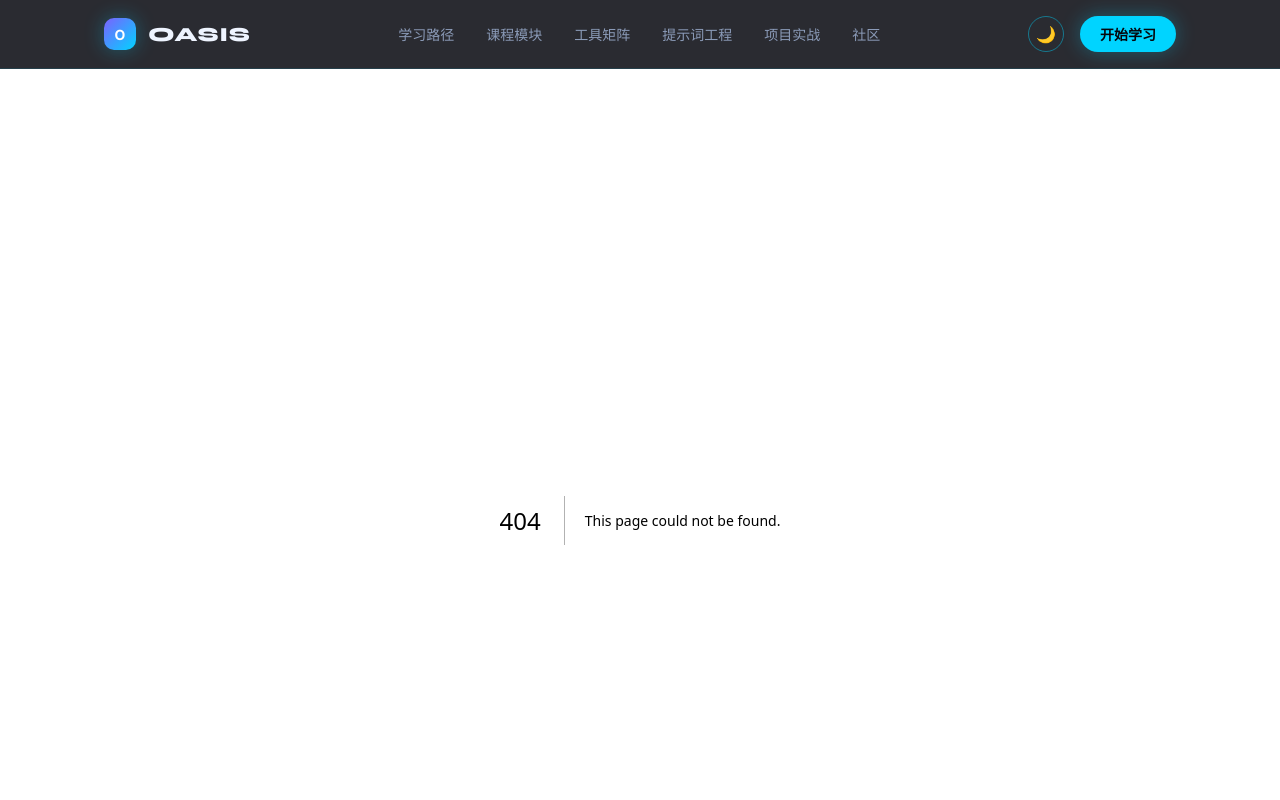
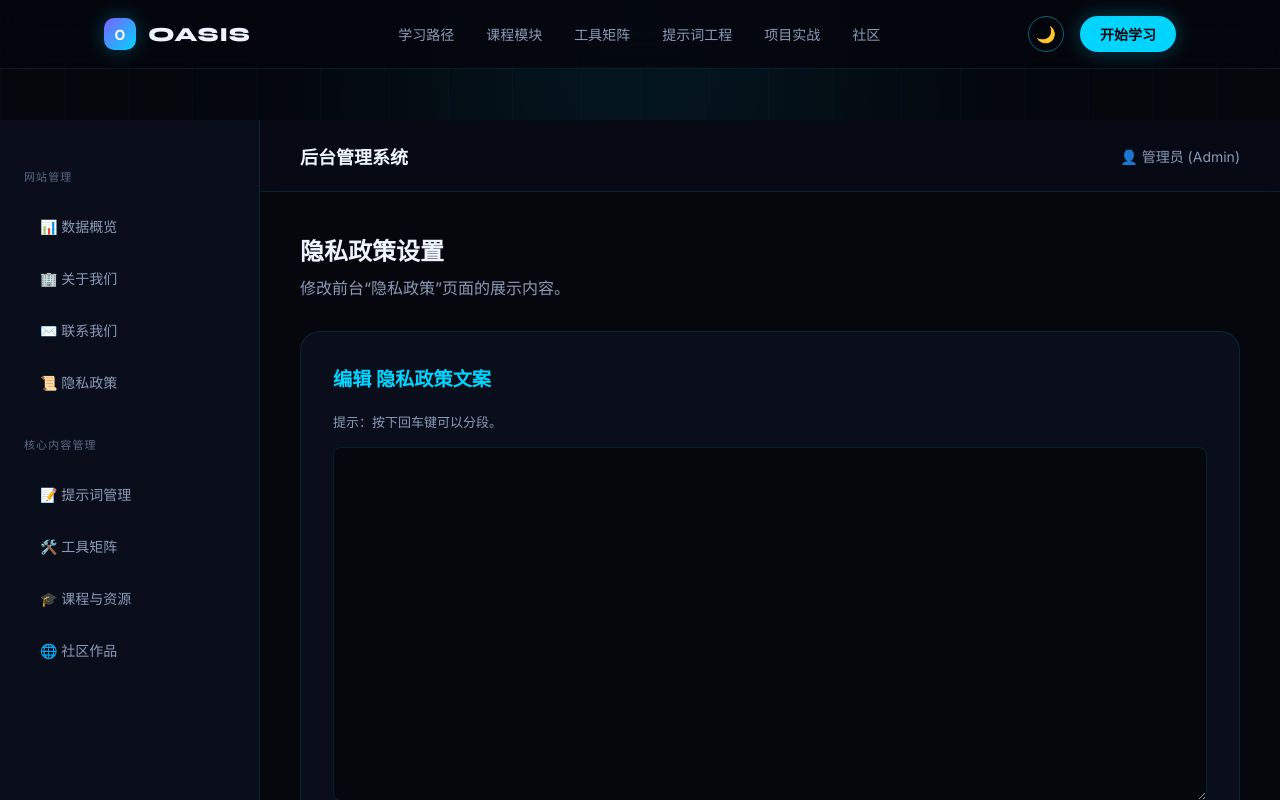
Before and after one commit to lovekont-rgb/oasis-app, a Next.js app: page /admin/site/privacy in a window 1280 px wide. Before the commit this address had no page. Shown: the top 800 px of the page. Built offline with nearby package versions, Linux system fonts and the light colour scheme; no server answers; the database is empty.

Commit message:
隐私政策

```diff
--- a/app/admin/layout.tsx
+++ b/app/admin/layout.tsx
@@ -17,6 +17,10 @@ export default function AdminLayout({ children }: { children: React.ReactNode })
           </Link>
           <Link href="/admin/site/contact" className={`${styles.menuItem}`}>
             ✉️ 联系我们
+          </Link>
+          {/* 👇 新增这一行 */}
+          <Link href="/admin/site/privacy" className={`${styles.menuItem}`}>
+            📜 隐私政策
           </Link>
 
           <div className={styles.menuTitle}>核心内容管理</div>
--- /dev/null
+++ b/app/admin/site/privacy/page.tsx
@@ -0,0 +1,17 @@
+import { createClient } from '@/lib/supabase/server'
+import SiteEditor from '../SiteEditor'
+
+export const instant = false
+
+export default async function AdminPrivacyPage() {
+  const supabase = await createClient()
+  const { data } = await supabase.from('site_settings').select('content').eq('key', 'privacy_policy').single()
+
+  return (
+    <div>
+      <h1 style={{ fontSize: '24px', fontWeight: 800, marginBottom: '8px', color: 'var(--text-primary)' }}>隐私政策设置</h1>
+      <p style={{ color: 'var(--text-secondary)', marginBottom: '32px' }}>修改前台“隐私政策”页面的展示内容。</p>
+      <SiteEditor settingKey="privacy_policy" initialContent={data?.content || ''} title="隐私政策文案" />
+    </div>
+  )
+}
--- a/app/components/Footer.tsx
+++ b/app/components/Footer.tsx
@@ -47,7 +47,7 @@ export default function Footer() {
                 {/* 👈 这里已经修改好了 */}
                 <Link href="/about">关于我们</Link>
                 <Link href="/contact">联系我们</Link>
-                <Link href="#">隐私政策</Link>
+                <Link href="/privacy">隐私政策</Link>
               </div>
             </div>
           </div>
```
Also changed, not shown: app/privacy/page.tsx (added, +29 -0 lines).
